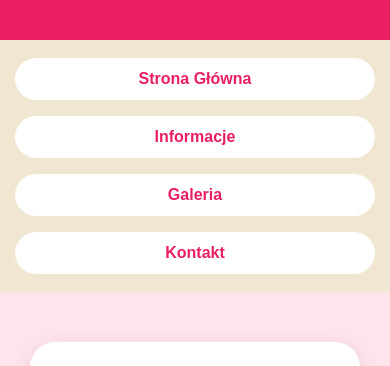
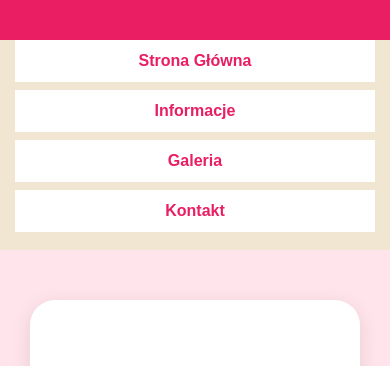
Before and after one commit to Kjubek/slub, a plain HTML site: page slub/index.html in a window 390 px wide. Shown: the top 366 px of the page. Drawn offline with Linux system fonts and the light colour scheme; a web font is replaced by a local one.

Commit message:
Update stylmenu.css

```diff
--- a/slub/stylmenu.css
+++ b/slub/stylmenu.css
@@ -1,17 +1,17 @@
-
 nav {
   display: flex;
   justify-content: center;
   flex-wrap: wrap;
   background-color: #f0e6d2;
-    padding: 10px 0;
+  padding: 0 0 10px 0; /* góra 0, dół 10px */
+  margin: 0; /* usuwa margines */
 }
 
 nav a {
   color: #e91e63;
   padding: 12px 24px;
-    margin: 5px 10px;
-    border-radius: 30px;
+  margin: 0 10px 5px 10px; /* marginesy przy przyciskach */
+  border-radius: 0; /* kwadratowe przyciski */
   text-decoration: none;
   font-weight: bold;
   background-color: white;
@@ -32,6 +32,6 @@ nav {
   nav a {
     width: 80%;
     text-align: center;
-      margin: 8px 0;
+    margin: 0 0 8px 0; /* góra 0, dół 8px */
   }
 }
```
Lines whose indentation alone changed are shown as unchanged.
